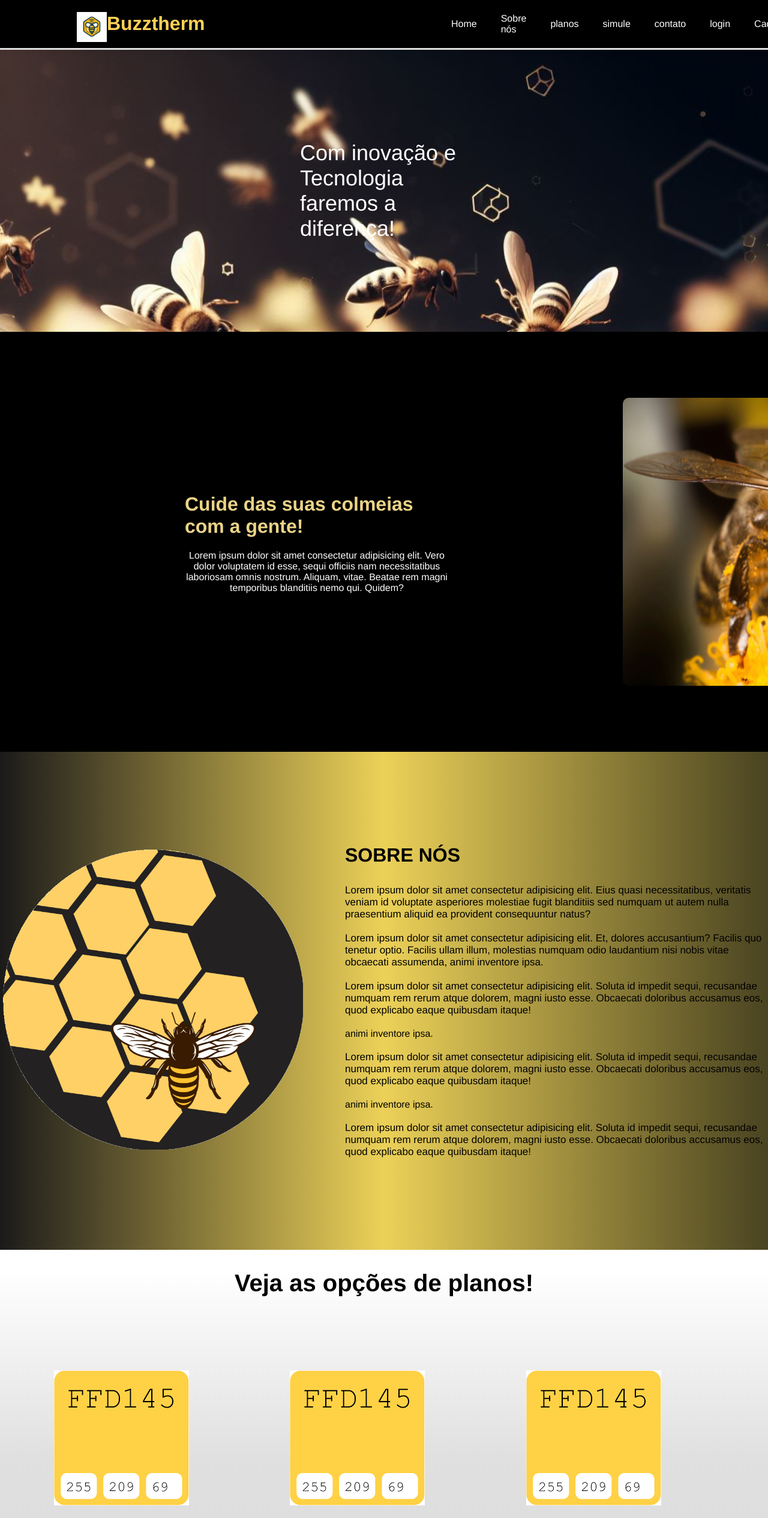
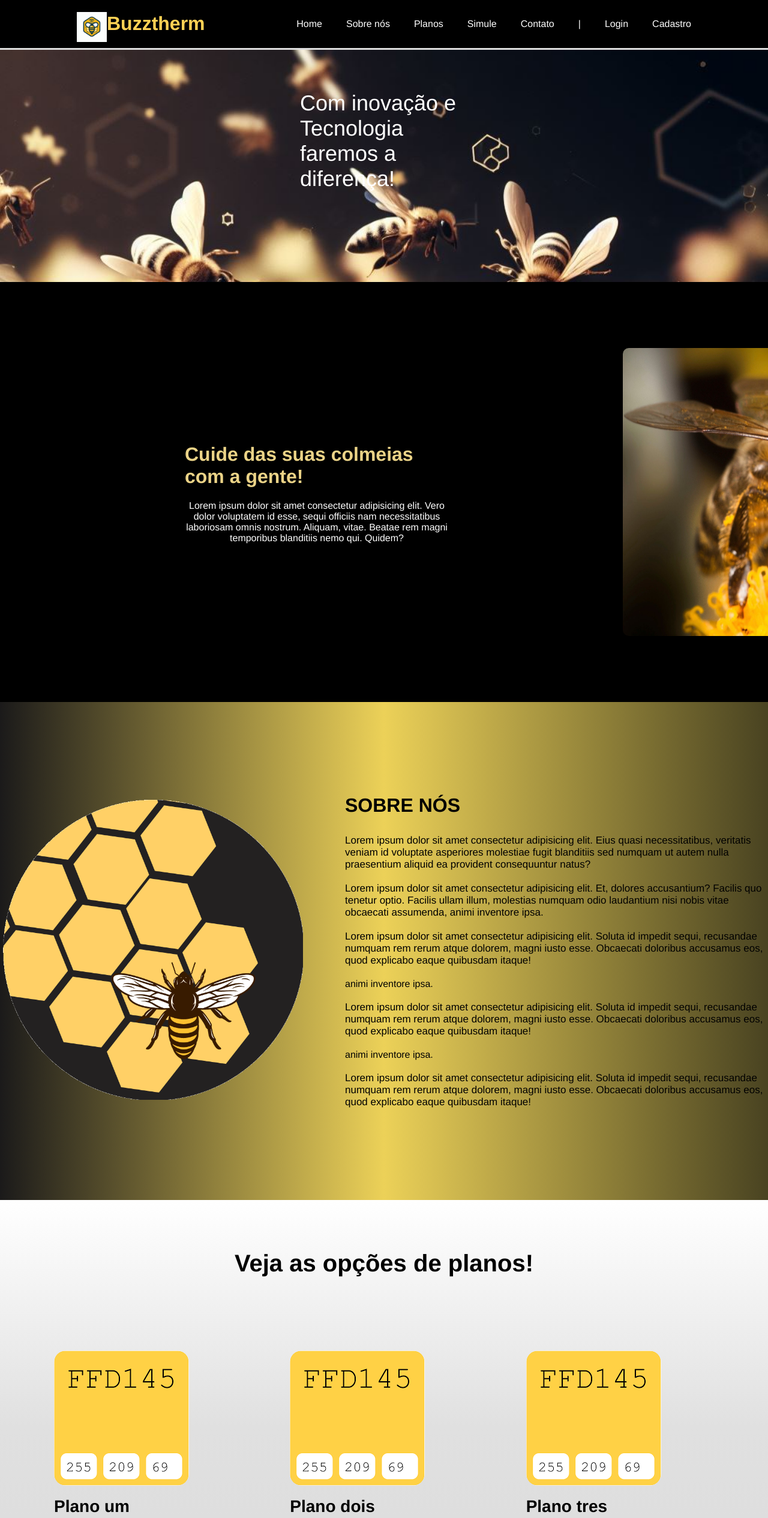
Before and after one commit to Grupo11-1ADSA-BuzzTherm/BuzzTherm, a plain HTML site: page Site Institucional/public/index.html in a window 1280 px wide. Shown: the top 2530 px of the page at 60% size. Drawn offline with Linux system fonts and the light colour scheme.

Commit message:
Alterações site institucional e modelagem lógica

```diff
--- a/Site Institucional/public/index.html
+++ b/Site Institucional/public/index.html
@@ -25,11 +25,12 @@
             <ul>
                 <li> <a href="#home">Home</a></li>
                 <li> <a href="#sobrenos">Sobre nós</a></li>
-                <li> <a href="#planos">planos</a></li>
-                <li> <a href="#simule">simule</a></li>
-                <li><a href="#contato">contato</a></li>
-                <li><a href="#login"> login</a></li>
-                <li><a href="s"> Cadastro</a></li>
+                <li> <a href="#planos">Planos</a></li>
+                <li> <a href="#simule">Simule</a></li>
+                <li><a href="#contato">Contato</a></li>
+                <li>|</li>
+                <li><a href="#login">Login</a></li>
+                <li><a href="s">Cadastro</a></li>
             </ul>
         </div>
     </div>
--- a/Site Institucional/public/planos_style.css
+++ b/Site Institucional/public/planos_style.css
@@ -35,9 +35,19 @@ div .interface .titulo{
 
 .planos .planos-box:hover{
     transform: scale(1.05);
-    box-shadow: 0 0 8px #000000;}
+    box-shadow: 0 0 8px #000000;
+    margin-bottom: 10px;
+}
 
 .planos .planos-box h3{
     font-size: 28px;
     margin: 15px 0;
 }
+
+.planos-box img {
+    border-radius: 20px;
+}
+
+.planos {
+    padding: 50px;
+}
--- a/Site Institucional/public/style.css
+++ b/Site Institucional/public/style.css
@@ -13,6 +13,9 @@ body {
 .header {
     border-bottom: 3px solid rgb(221, 221, 221);
     background-color: black;
+    position: fixed;
+    width: 100%;
+    z-index: 10;
     /* margin: 0px 0px 3px 0px; */
 
 }
@@ -39,13 +42,16 @@ body {
 
 } */
 .header .container ul {
-    width: 400px;
    list-style: none;
    display: flex;
    justify-content: space-between;
    color: rgb(255, 255, 255);
    gap: 40px;
    align-items: center;
+}
+
+.header .container ul li {
+    text-align: center;
 }
 
 .header ul li a{
@@ -125,7 +131,7 @@ color: #ffd154;
 
  .contato {
     width: 90%;
-    margin: 0 auto;
+    margin: 5% auto;
     background-color: #ffffff;
     padding: 20px;
     border: 1px solid #ccc;
@@ -185,9 +191,12 @@ textarea#mensagem {
 
 
 .footer{
-    height: 60px; ;
+    height: 60px;
     width: 100%;
     background-color: black;
+    display: flex;
+    align-items: center;
+    justify-content: center;
 }
 
 .footer h4{
```
Also changed, not shown: Site Institucional/Calculador Financeira.html (+10 -7 lines), 2 other files.
